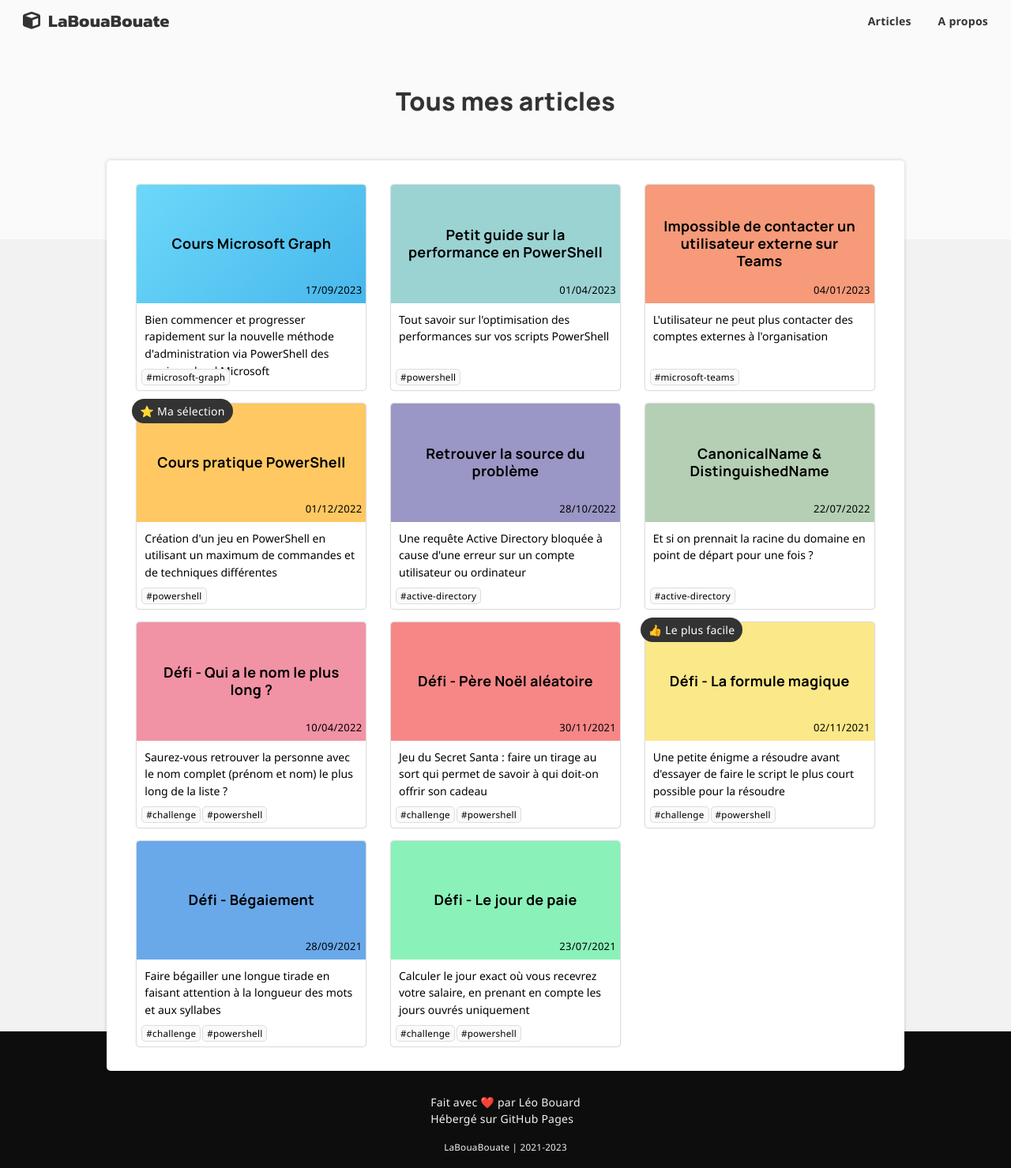
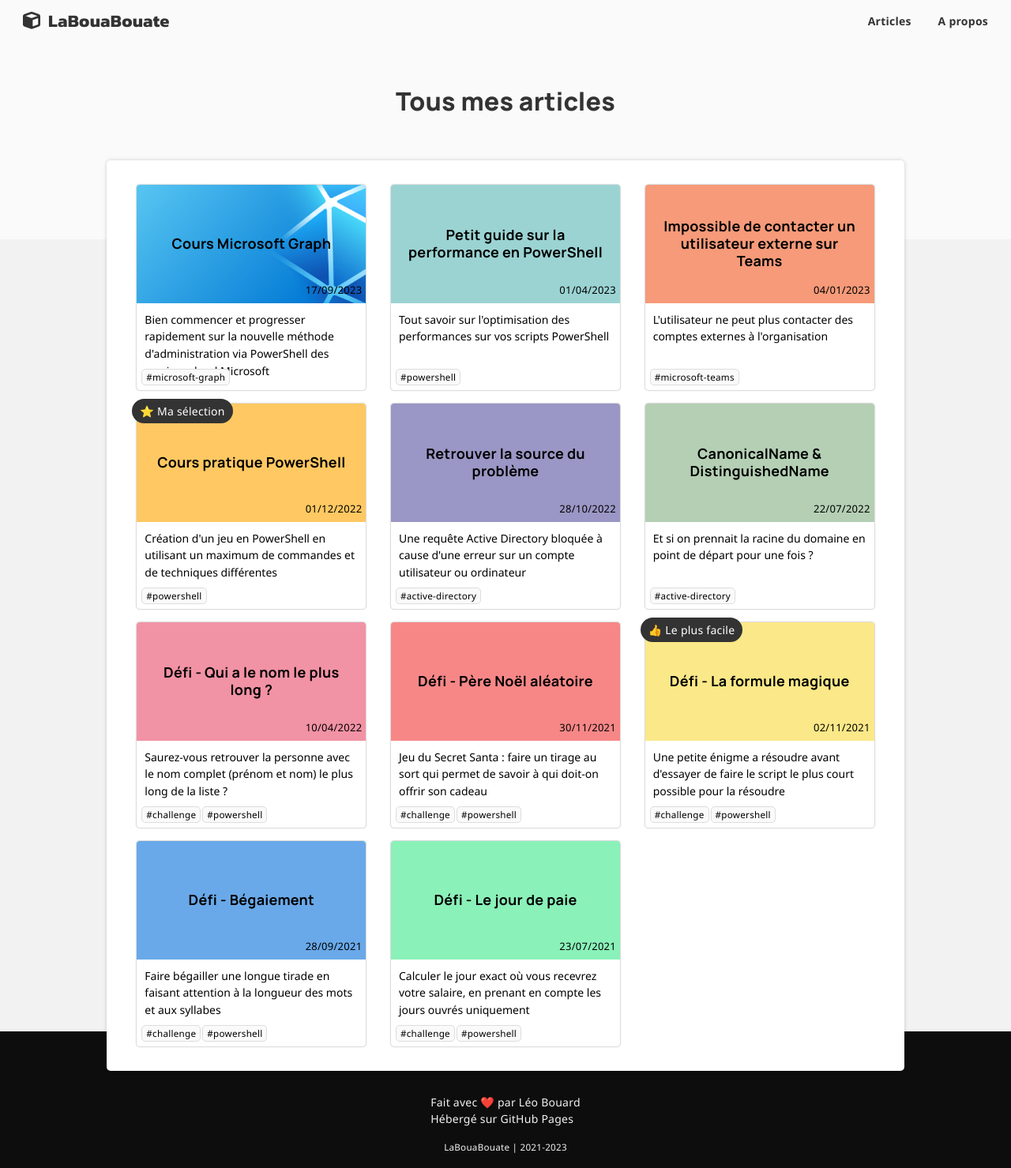
Before and after one commit to leobouard/leobouard.github.io, a Jekyll site: the page built from blog.md, in a window 1280 px wide. Shown: the whole page at 79% size. Built offline with Jekyll 4.4.1, drawn with Linux system fonts in a browser that asks for light colours; nearby versions of some CDN libraries; some web fonts are replaced.

Commit message:
Correction conflit background-size & position

```diff
--- a/_layouts/post.html
+++ b/_layouts/post.html
@@ -2,7 +2,7 @@
 layout: default
 ---
 
-<div class="postBanner" {% if page.background %} style="background: {{page.background}};" {% endif %}>
+<div class="postBanner" {% if page.background %} style="background: {{page.background}}; background-size: cover;" {% endif %}>
     <h1 style="margin-top: 80px;">{{ page.title }}</h1>
     <small style="margin-bottom: 70px;">Publié le {{ page.date | date: "%d/%m/%Y" }} par {{ site.author }}</small>
 </div>
--- a/assets/css/posts.scss
+++ b/assets/css/posts.scss
@@ -69,8 +69,6 @@ div.articleThumbnail {
     justify-content: center;
     align-items: center;
     position: relative;
-    background-size: cover;
-    background-position: right;
 }
 
 div.articleText {
@@ -119,8 +117,6 @@ span.articleDescription {
     align-items: center;
     justify-content: center;
     background: #ffc862;
-    background-position: right;
-    background-size: cover;
     user-select: none;
     width: 100%;
     z-index: -1;
--- a/blog.md
+++ b/blog.md
@@ -11,7 +11,7 @@ description: "Tous les articles, cours et défis sur PowerShell et d'autres tech
         <a class="noDecoration" href="{{ post.id }}">
             {% if post.capsule %}<span class="articlePill">{{ post.capsule }}</span>{% endif %}
             <article>
-                <div class="articleThumbnail" {% if post.background %} style="background: {{post.background}};" {% endif %}>
+                <div class="articleThumbnail" {% if post.background %} style="background: {{post.background}}; background-size: cover;" {% endif %}>
                     <span class="articleTitle">{{ post.title }}</span>
                     <span class="articleDate">{{ post.date | date: "%d/%m/%Y" }}</span>
                 </div>
```
Also changed, not shown: _posts/2023-09-17-cours-msgraph-introduction.md (+1 -1 lines).
